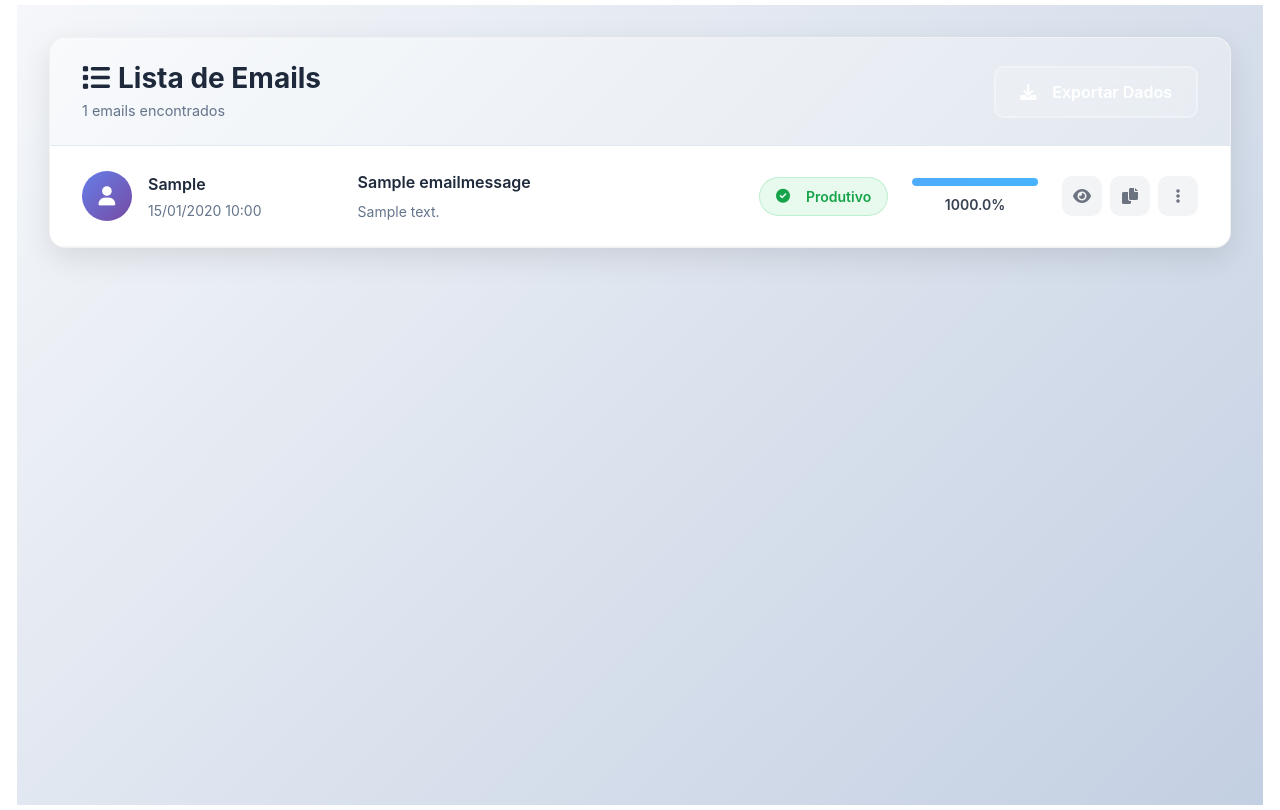
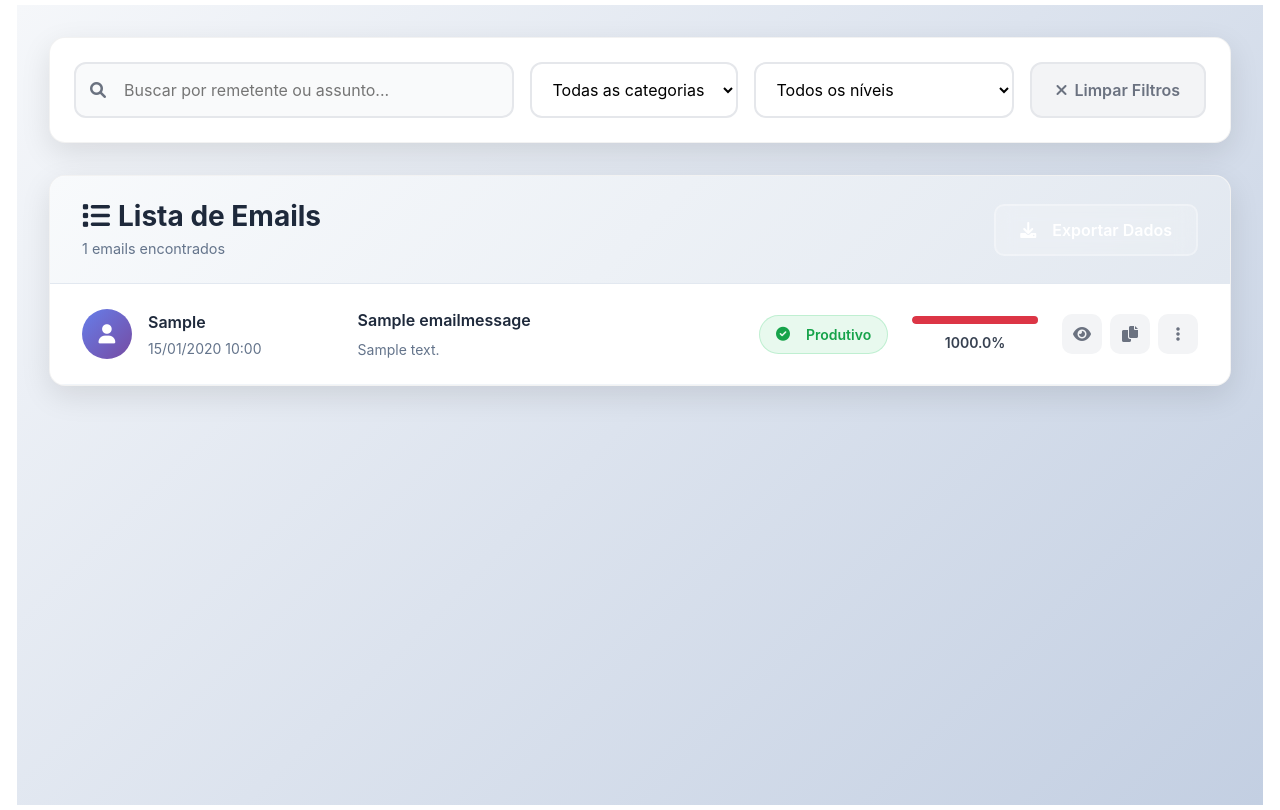
Before and after one commit to Matheusfbio/scale-large-emails, a Django app: page /email/list/ in a window 1280 px wide. Shown: the part 56-866 px from the top of the page. Run offline with Django 5.2, Linux system fonts and the light colour scheme; tables that the repository leaves empty hold one stand-in row (values such as "Sample post").

Commit message:
fix: Change the ui and filter on the emails

```diff
--- a/hello/static/hello/email_list.css
+++ b/hello/static/hello/email_list.css
@@ -437,11 +437,11 @@
 }
 
 .confidence-fill.productive {
-    background: var(--success-gradient);
+    background: linear-gradient(90deg, #dc3545, #ffc107, #28a745, #198754);
 }
 
 .confidence-fill.unproductive {
-    background: var(--danger-gradient);
+    background: linear-gradient(90deg, #dc3545, #ffc107, #28a745, #198754);
 }
 
 .confidence-text {
--- a/hello/templates/hello/email_list.html
+++ b/hello/templates/hello/email_list.html
@@ -9,7 +9,34 @@
 
 <div class="email-list-container">
     <div class="container">
-        <!-- ... cabeçalho e filtros mantidos iguais ... -->
+        <!-- Filtros -->
+        <div class="filters-section">
+            <div class="filters-content">
+                <div class="search-box">
+                    <i class="fas fa-search search-icon"></i>
+                    <input type="text" id="emailSearch" class="search-input" placeholder="Buscar por remetente ou assunto...">
+                </div>
+
+                <div class="filter-controls">
+                    <select id="categoryFilter" class="filter-select">
+                        <option value="">Todas as categorias</option>
+                        <option value="produtivo">Produtivo</option>
+                        <option value="improdutivo">Improdutivo</option>
+                    </select>
+
+                    <select id="confidenceFilter" class="filter-select">
+                        <option value="">Todos os níveis</option>
+                        <option value="high">Alta confiança (80%+)</option>
+                        <option value="medium">Média confiança (40-79%)</option>
+                        <option value="low">Baixa confiança (0-39%)</option>
+                    </select>
+
+                    <button id="clearFilters" class="btn-clear">
+                        <i class="fas fa-times me-2"></i>Limpar Filtros
+                    </button>
+                </div>
+            </div>
+        </div>
 
         {% if emails %}
             <div class="emails-table-container">
@@ -55,7 +82,14 @@
 
                         <div class="email-confidence">
                             <div class="confidence-bar">
-                                <div class="confidence-fill {% if email.category == 'produtivo' %}productive{% else %}unproductive{% endif %}"
+                                <div class="confidence-fill
+                                            {% with confidence_percent=email.confidence_score|multiply:100|floatformat:0 %}
+                                                {% if confidence_percent >= 80 %}high-confidence
+                                                {% elif confidence_percent >= 60 %}medium-high-confidence
+                                                {% elif confidence_percent >= 40 %}medium-confidence
+                                                {% elif confidence_percent >= 20 %}low-medium-confidence
+                                                {% else %}low-confidence{% endif %}
+                                            {% endwith %}"
                                      style="width: {{ email.confidence_score|multiply:100|floatformat:0 }}%"></div>
                             </div>
                             <div class="confidence-text">{{ email.confidence_score|multiply:100|floatformat:1 }}%</div>
@@ -191,5 +225,26 @@
 .email-row {
     display: grid;
 }
+
+/* Classes para diferentes níveis de confiança */
+.confidence-fill.low-confidence {
+  background: #dc3545 !important;
+}
+
+.confidence-fill.low-medium-confidence {
+  background: linear-gradient(90deg, #dc3545, #fd7e14) !important;
+}
+
+.confidence-fill.medium-confidence {
+  background: #ffc107 !important;
+}
+
+.confidence-fill.medium-high-confidence {
+  background: linear-gradient(90deg, #ffc107, #28a745) !important;
+}
+
+.confidence-fill.high-confidence {
+  background: #28a745 !important;
+}
 </style>
 {% endblock %}
```
Also changed, not shown: hello/templates/hello/email_analytics.html (+30 -5 lines), 1 other file.
